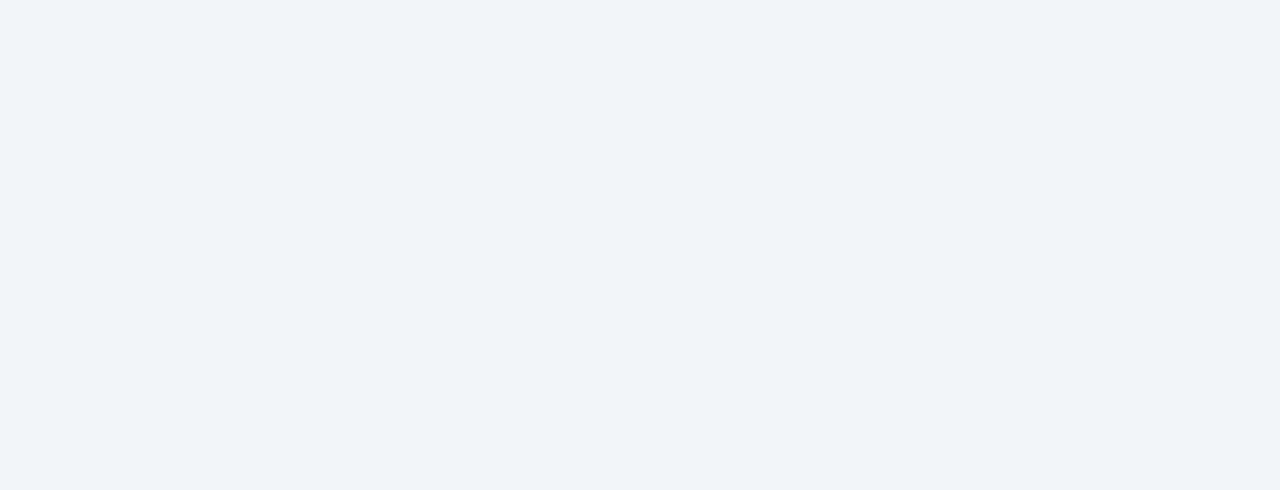
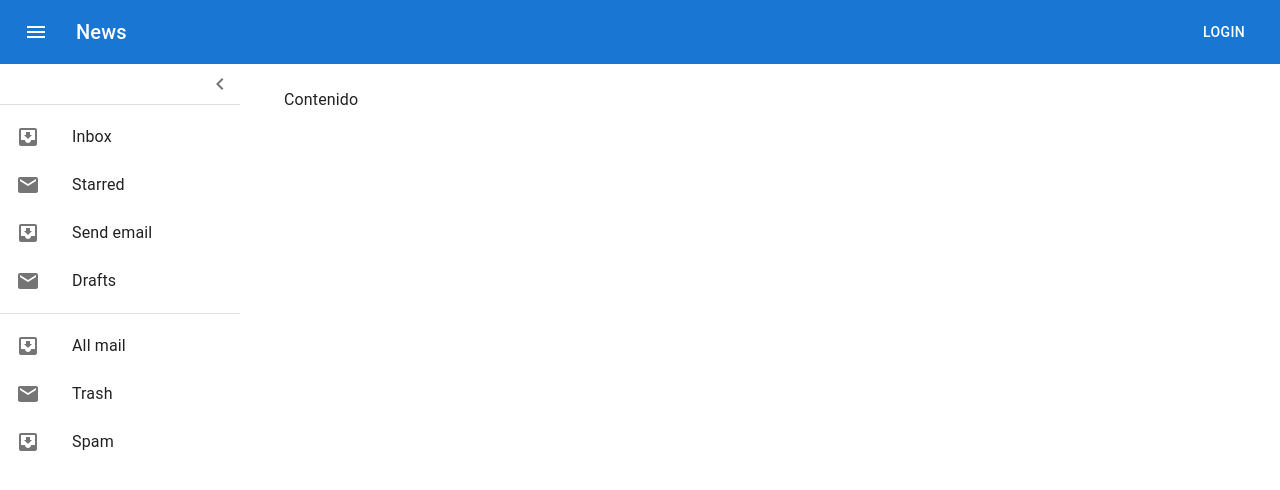
Before and after one commit to CarolineAT/proto-clinica, a React (Create React App) app: page /appbar-example in a window 1280 px wide. Before the commit this address had no page. Shown: the top 490 px of the page. Built offline with nearby package versions, Linux system fonts and the light colour scheme; a web font is replaced by a local one.

Commit message:
ejemplo escritorio con menu izquierda

```diff
--- a/package.json
+++ b/package.json
@@ -8,6 +8,7 @@
     "@emotion/styled": "^11.8.1",
     "@material-ui/core": "^4.12.3",
     "@material-ui/icons": "^4.11.2",
+    "@mui/icons-material": "^5.5.1",
     "@mui/material": "^5.5.1",
     "@testing-library/jest-dom": "^5.16.2",
     "@testing-library/react": "^12.1.4",
--- a/src/App.js
+++ b/src/App.js
@@ -4,6 +4,7 @@ import {
   Routes,
   Route
 } from "react-router-dom";
+import { IndexView } from "./components/Componentes/appBar/indexView";
 import Componentes from "./components/Componentes/componentes";
 import Inicio from "./components/inicio";
 
@@ -17,6 +18,9 @@ function App() {
       <Routes>
         <Route path='/proto-clinica' element={<Componentes/>} />
       </Routes>
+      <Routes>
+        <Route path='/appbar-example' element={<IndexView />} />
+      </Routes>
     </Router>
   );
 }
--- /dev/null
+++ b/src/components/Componentes/appBar/appBar.js
@@ -0,0 +1,33 @@
+import React from 'react'
+import { AppBar, Box, Button, IconButton, Toolbar, Typography } from '@mui/material';
+import MenuIcon from '@mui/icons-material/Menu';
+
+
+export const AppBarExample = ({ open, handleDrawerClose, handleDrawerOpen}) => {
+
+    return (
+        <Box sx={{ flexGrow: 1 }}>
+            <AppBar
+                position='fixed'
+                sx={{ boxShadow: "none" }}>
+                <Toolbar sx={{ height: '64px' }}>
+                    <IconButton
+                        size="large"
+                        edge="start"
+                        color="inherit"
+                        aria-label="menu"
+                        sx={{ mr: 2 }}
+                        onClick={() => open ? handleDrawerClose() : handleDrawerOpen()}
+                    >
+                        <MenuIcon />
+                    </IconButton>
+                    <Typography variant="h6" component="div" sx={{ flexGrow: 1 }}>
+                        News
+                    </Typography>
+                    <Button color="inherit" >Login</Button>
+                </Toolbar>
+            </AppBar>
+        </Box>
+
+    )
+}
--- /dev/null
+++ b/src/components/Componentes/appBar/content.js
@@ -0,0 +1,44 @@
+import { Box, Typography } from '@mui/material';
+import { styled } from '@mui/material/styles';
+
+const drawerWidth = 240;
+
+const Main = styled('main', { shouldForwardProp: (prop) => prop !== 'open' })(
+    ({ theme, open }) => ({
+        flexGrow: 1,
+        padding: theme.spacing(3),
+        transition: theme.transitions.create('margin', {
+            easing: theme.transitions.easing.sharp,
+            duration: theme.transitions.duration.leavingScreen,
+        }),
+        // marginLeft: `-${drawerWidth}px`,
+        ...(open && {
+            transition: theme.transitions.create('margin', {
+                easing: theme.transitions.easing.easeOut,
+                duration: theme.transitions.duration.enteringScreen,
+            }),
+            marginLeft: `${drawerWidth + 20}px`,
+            paddingRight: '30px',
+            width: `calc(100% - ${drawerWidth}px)`,
+        }),
+        ...(!open && {
+            borderBottomLeftRadius: 0,
+            borderBottomRightRadius: 0,
+            transition: theme.transitions.create('margin', {
+                easing: theme.transitions.easing.sharp,
+                duration: theme.transitions.duration.leavingScreen
+            }),
+        }),
+    }),
+);
+
+export const MainContent = ({ open }) => {
+    return (
+        <Box mt="64px">
+            <Main open={open}>
+                <Typography>Contenido</Typography>
+            </Main>
+        </Box>
+
+    )
+}
--- /dev/null
+++ b/src/components/Componentes/appBar/drawerLeft.js
@@ -0,0 +1,69 @@
+import React from 'react'
+import { Box, Divider, Drawer, IconButton, List, ListItem, ListItemIcon, useTheme } from '@mui/material'
+import ChevronLeftIcon from '@mui/icons-material/ChevronLeft';
+import ChevronRightIcon from '@mui/icons-material/ChevronRight';
+import InboxIcon from '@mui/icons-material/MoveToInbox';
+import MailIcon from '@mui/icons-material/Mail';
+import { ListItemText } from '@material-ui/core';
+
+export const DrawerLeft = ({ open, handleDrawerClose }) => {
+    const theme = useTheme();
+
+    return (
+        <Box sx={{ width: 240 }} aria-label="mailbox folders">
+            <Drawer
+                variant='persistent'
+                anchor="left"
+                open={open}
+                onClose={handleDrawerClose}
+                sx={{
+                    '& .MuiDrawer-paper': {
+                        width: 240,
+                        background: theme.palette.background.default,
+                        color: theme.palette.text.primary,
+                        borderRight: 'none',
+                        top: '64px'
+                        // [theme.breakpoints.up('md')]: {
+                        //     top: '64px'
+                        // }
+                    }
+                }}
+                ModalProps={{ keepMounted: true }}
+                color="inherit"
+            >
+
+                <Box
+                    display="flex"
+                    justifyContent="flex-end"
+                >
+                    <IconButton onClick={handleDrawerClose}>
+                        {theme.direction === 'ltr' ? <ChevronLeftIcon /> : <ChevronRightIcon />}
+                    </IconButton>
+                </Box>
+
+                <Divider />
+                <List>
+                    {['Inbox', 'Starred', 'Send email', 'Drafts'].map((text, index) => (
+                        <ListItem button key={text}>
+                            <ListItemIcon>
+                                {index % 2 === 0 ? <InboxIcon /> : <MailIcon />}
+                            </ListItemIcon>
+                            <ListItemText primary={text} />
+                        </ListItem>
+                    ))}
+                </List>
+                <Divider />
+                <List>
+                    {['All mail', 'Trash', 'Spam'].map((text, index) => (
+                        <ListItem button key={text}>
+                            <ListItemIcon>
+                                {index % 2 === 0 ? <InboxIcon /> : <MailIcon />}
+                            </ListItemIcon>
+                            <ListItemText primary={text} />
+                        </ListItem>
+                    ))}
+                </List>
+            </Drawer>
+        </Box>
+    )
+}
--- /dev/null
+++ b/src/components/Componentes/appBar/indexView.js
@@ -0,0 +1,35 @@
+import React from 'react'
+import { Box, CssBaseline} from '@mui/material';
+
+import { DrawerLeft } from './drawerLeft';
+import { MainContent } from './content';
+import { AppBarExample } from './appBar';
+
+export const IndexView = () => {
+
+    const [open, setOpen] = React.useState(true);
+
+    const handleDrawerOpen = () => {
+        setOpen(true);
+    };
+
+    const handleDrawerClose = () => {
+        setOpen(false);
+    };
+
+
+    return (
+        <Box sx={{ display: 'flex', flexDirection: 'column' }}>
+            <CssBaseline />
+            <AppBarExample
+                open={open}
+                handleDrawerOpen={handleDrawerOpen}
+                handleDrawerClose={handleDrawerClose}
+            />
+
+            <DrawerLeft open={open} handleDrawerClose={handleDrawerClose} />
+
+            <MainContent open={open} />
+        </Box>
+    )
+}
```
Also changed, not shown: 1 other file (tests, documents, lock files or other folders).
